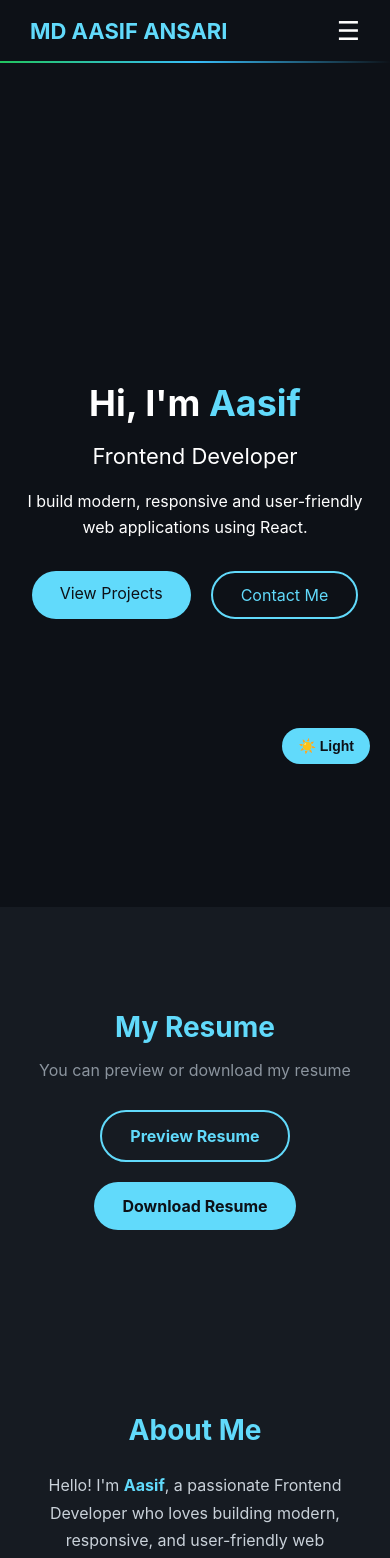
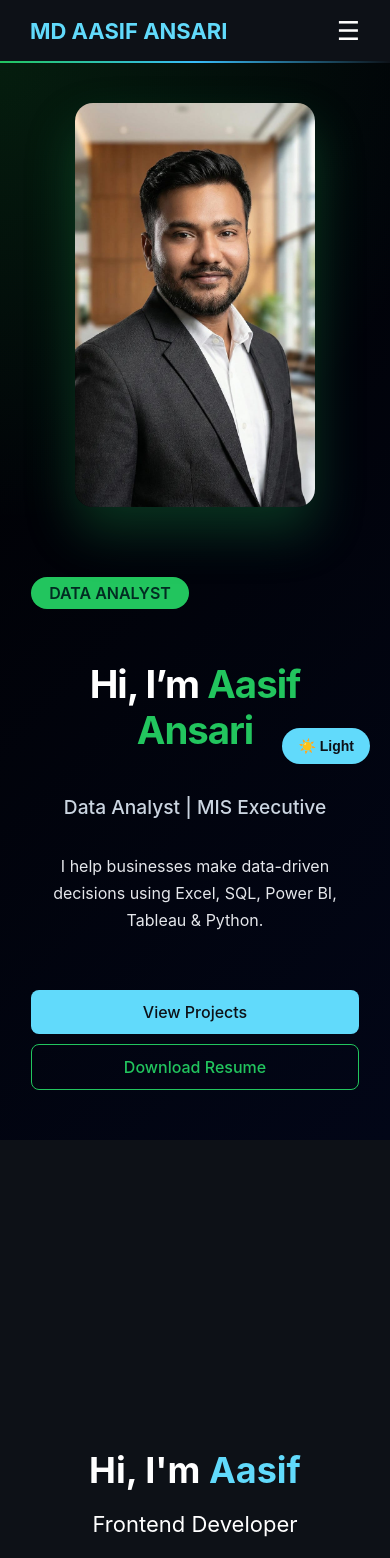
Before and after one commit to Aasu15-ops/Aasif-Portfolio, a React (Create React App) app: page / in a window 390 px wide. Shown: the top 1558 px of the page. Built offline with nearby package versions, Linux system fonts and the light colour scheme.

Commit message:
Update banner, responsive layout and hover effects

```diff
--- a/src/App.js
+++ b/src/App.js
@@ -1,6 +1,7 @@
 
 import Navbar from "./components/Navbar";
 import Home from "./components/Home";
+import Banner from "./components/Banner";
 import About from "./components/About";
 import Skills from "./components/Skills";
 import Projects from "./components/Projects";
@@ -18,10 +19,11 @@ function App() {
   return (
     <>
       <Navbar/>
+      <Banner/>
       <Home/>
       <Resume />
+      <Skills />
       <About />
-      <Skills />
       <Projects />
       <Contact />
       <Footer/>
--- a/src/components/About.js
+++ b/src/components/About.js
@@ -7,10 +7,14 @@ function About() {
         <h2>About Me</h2>
 
         <p className="about-text">
-          Hello! I'm <span>Aasif</span>, a passionate Frontend Developer who
-          loves building modern, responsive, and user-friendly web
-          applications. I enjoy working with React and continuously learning
-          new technologies to improve my skills.
+          Hello! I'm <span>Aasif</span>, I am a data-driven professional with hands-on experience in data analysis,
+reporting, and dashboard development. My work focuses on turning complex datasets
+into clear insights using Excel, SQL, Power BI, and Python.
+
+I believe data tells a story, and my goal is to help businesses understand that
+story to make smarter decisions. I am motivated, detail-oriented, and always
+eager to learn new tools and techniques in analytics.
+
         </p>
 
         <p className="about-text">
--- /dev/null
+++ b/src/components/Banner.css
@@ -0,0 +1,264 @@
+/* ==============================
+   BANNER LAYOUT
+============================== */
+
+.banner {
+  height: calc(100vh - 70px); /* navbar height minus */
+  display: flex;
+  align-items: center;
+  justify-content: space-between;
+
+  padding: 0 10%;
+  gap: 50px;
+
+  background:
+    radial-gradient(circle at top left, rgba(34,197,94,0.15), transparent 40%),
+    linear-gradient(135deg, #000000, #020617);
+
+  color: white;
+  overflow: hidden;
+}
+
+/* ==============================
+   LIGHT MODE OVERRIDES
+============================== */
+
+body.light .banner {
+  background: linear-gradient(
+    135deg,
+    #f8fafc,
+    #eef2f7
+  );
+  color: #020617;
+}
+
+body.light .badge {
+  background: #16a34a;
+  color: #ffffff;
+}
+
+body.light .banner-text h1 {
+  color: #020617;
+}
+
+body.light .banner-text h1 span {
+  color: #16a34a;
+}
+
+body.light .banner-text h2 {
+  color: #334155;
+}
+
+body.light .banner-text p {
+  color: #475569;
+}
+
+/* BUTTONS – LIGHT MODE */
+
+body.light .primary {
+  background: #16a34a;
+  color: #ffffff;
+}
+
+body.light .outline {
+  border: 1px solid #16a34a;
+  color: #16a34a;
+}
+
+/* IMAGE – LIGHT MODE */
+
+body.light .banner-image img {
+  box-shadow: 0 20px 45px rgba(0, 0, 0, 0.15);
+}
+
+/* HOVER – LIGHT MODE */
+
+body.light .banner-image img:hover {
+  transform: scale(1.06);
+  box-shadow: 0 30px 60px rgba(0, 0, 0, 0.2);
+}
+
+
+/* ==============================
+   LEFT CONTENT
+============================== */
+
+.banner-text {
+  display: flex;
+  flex-direction: column;
+  justify-content: center;
+  max-width: 580px;
+}
+
+.badge {
+  display: inline-block;
+  padding: 6px 18px;
+  border-radius: 999px;
+  background: #22c55e;
+  color: #022c22;
+  font-weight: 600;
+  margin-bottom: 20px;
+  width: fit-content;
+}
+
+.banner-text h1 {
+  font-size: 3.2rem;
+  font-weight: 700;
+  letter-spacing: -1px;
+}
+
+.banner-text h1 span {
+  color: #22c55e;
+}
+
+.banner-text h2 {
+  font-size: 1.4rem;
+  font-weight: 500;
+  margin-top: 10px;
+  color: #cbd5e1;
+}
+
+.banner-text p {
+  margin-top: 18px;
+  line-height: 1.7;
+  color: #e5e7eb;
+}
+
+/* ==============================
+   BUTTONS
+============================== */
+
+.banner-buttons {
+  margin-top: 30px;
+}
+
+.btn {
+  padding: 12px 26px;
+  border-radius: 8px;
+  text-decoration: none;
+  font-weight: 500;
+  margin-right: 15px;
+  display: inline-block;
+}
+
+.primary {
+  background: #22c55e;
+  color: #022c22;
+}
+
+.outline {
+  border: 1px solid #22c55e;
+  color: #22c55e;
+}
+
+/* ==============================
+   RIGHT IMAGE
+============================== */
+
+.banner-image {
+  display: flex;
+  justify-content: center;
+  align-items: center;
+  overflow: hidden;
+  border-radius: 18px;
+}
+
+.banner-image img {
+  width: 340px;
+  border-radius: 18px;
+  box-shadow: 0 25px 50px rgba(34, 197, 94, 0.25);
+  transition: transform 0.4s ease, box-shadow 0.4s ease;
+}
+
+/* Hover zoom (desktop only) */
+.banner-image img:hover {
+  transform: scale(1.08);
+  box-shadow: 0 35px 70px rgba(34, 197, 94, 0.35);
+}
+
+/* ==============================
+   ANIMATIONS (SUBTLE)
+============================== */
+
+.banner-text {
+  animation: fadeUp 0.8s ease-out forwards;
+}
+
+.banner-image {
+  animation: fadeIn 1s ease-out forwards;
+}
+
+@keyframes fadeUp {
+  from {
+    opacity: 0;
+    transform: translateY(25px);
+  }
+  to {
+    opacity: 1;
+    transform: translateY(0);
+  }
+}
+
+@keyframes fadeIn {
+  from {
+    opacity: 0;
+    transform: scale(0.96);
+  }
+  to {
+    opacity: 1;
+    transform: scale(1);
+  }
+}
+
+/* ==============================
+   RESPONSIVE – TABLET & MOBILE
+============================== */
+
+@media (max-width: 900px) {
+  .banner {
+    flex-direction: column-reverse;
+    text-align: center;
+    padding: 40px 8%;
+    height: auto;
+    min-height: 100vh;
+    overflow: visible;
+  }
+
+  .banner-buttons .btn {
+    display: block;
+    margin: 10px auto;
+  }
+}
+
+@media (max-width: 768px) {
+  .banner {
+    height: auto;
+    min-height: 100vh;
+    overflow: visible;
+  }
+
+  .banner-image {
+    overflow: visible;
+  }
+
+  .banner-image img {
+    width: 240px;
+    margin-bottom: 20px;
+  }
+
+  /* disable hover zoom on mobile */
+  .banner-image img:hover {
+    transform: none;
+    box-shadow: 0 25px 50px rgba(34, 197, 94, 0.25);
+  }
+}
+
+@media (max-width: 600px) {
+  .banner-text h1 {
+    font-size: 2.4rem;
+  }
+
+  .banner-text h2 {
+    font-size: 1.2rem;
+  }
+}
--- /dev/null
+++ b/src/components/Banner.js
@@ -0,0 +1,43 @@
+import React from "react";
+import "./Banner.css";
+import profile from "../assets/aasifdp.jpeg";
+
+function Banner() {
+  return (
+    <section className="banner">
+
+      {/* LEFT CONTENT */}
+      <div className="banner-text">
+        <span className="badge">DATA ANALYST</span>
+
+        <h1>
+          Hi, I’m <span>Aasif Ansari</span>
+        </h1>
+
+        <h2>Data Analyst | MIS Executive</h2>
+
+        <p>
+          I help businesses make data-driven decisions
+          using Excel, SQL, Power BI, Tableau & Python.
+        </p>
+
+        <div className="banner-buttons">
+          <a href="#projects" className="btn primary">
+            View Projects
+          </a>
+          <a href="/resume.pdf" className="btn outline">
+            Download Resume
+          </a>
+        </div>
+      </div>
+
+      {/* RIGHT IMAGE */}
+      <div className="banner-image">
+        <img src={profile} alt="Aasif Ansari" />
+      </div>
+
+    </section>
+  );
+}
+
+export default Banner;
--- a/src/components/Projects.css
+++ b/src/components/Projects.css
@@ -86,6 +86,46 @@
   font-size: 0.95rem;
   line-height: 1.6;
 }
+
+.project-card {
+  background: var(--card-bg, #0f172a);
+  border-radius: 16px;
+  padding: 20px;
+
+  transition:
+    transform 0.35s ease,
+    box-shadow 0.35s ease;
+
+  cursor: pointer;
+}
+.project-card:hover {
+  transform: scale(1.05); /* 🔥 subtle zoom */
+  box-shadow: 0 20px 45px rgba(0, 0, 0, 0.35);
+}
+
+body.dark .project-card:hover {
+  box-shadow: 0 25px 55px rgba(0, 0, 0, 0.5);
+}
+body.light .project-card:hover {
+  box-shadow: 0 18px 40px rgba(0, 0, 0, 0.18);
+}
+
+
+@media (max-width: 768px) {
+  .project-card:hover {
+    transform: none;
+    box-shadow: none;
+  }
+}
+
+.project-card img {
+  transition: transform 0.35s ease;
+}
+
+.project-card:hover img {
+  transform: scale(1.08);
+}
+
 
 /* ===============================
    TECH STACK
```
Also changed, not shown: src/assets/aasifdp.jpeg (added).
